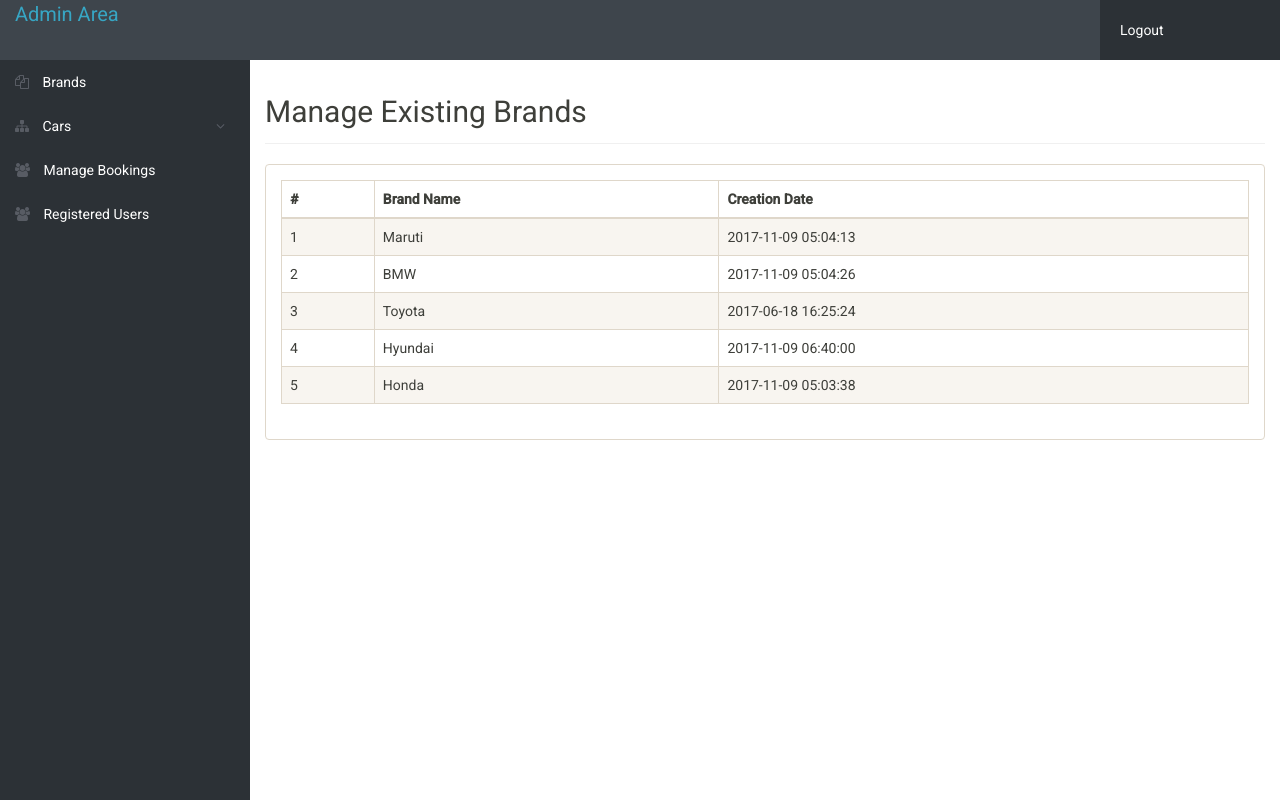
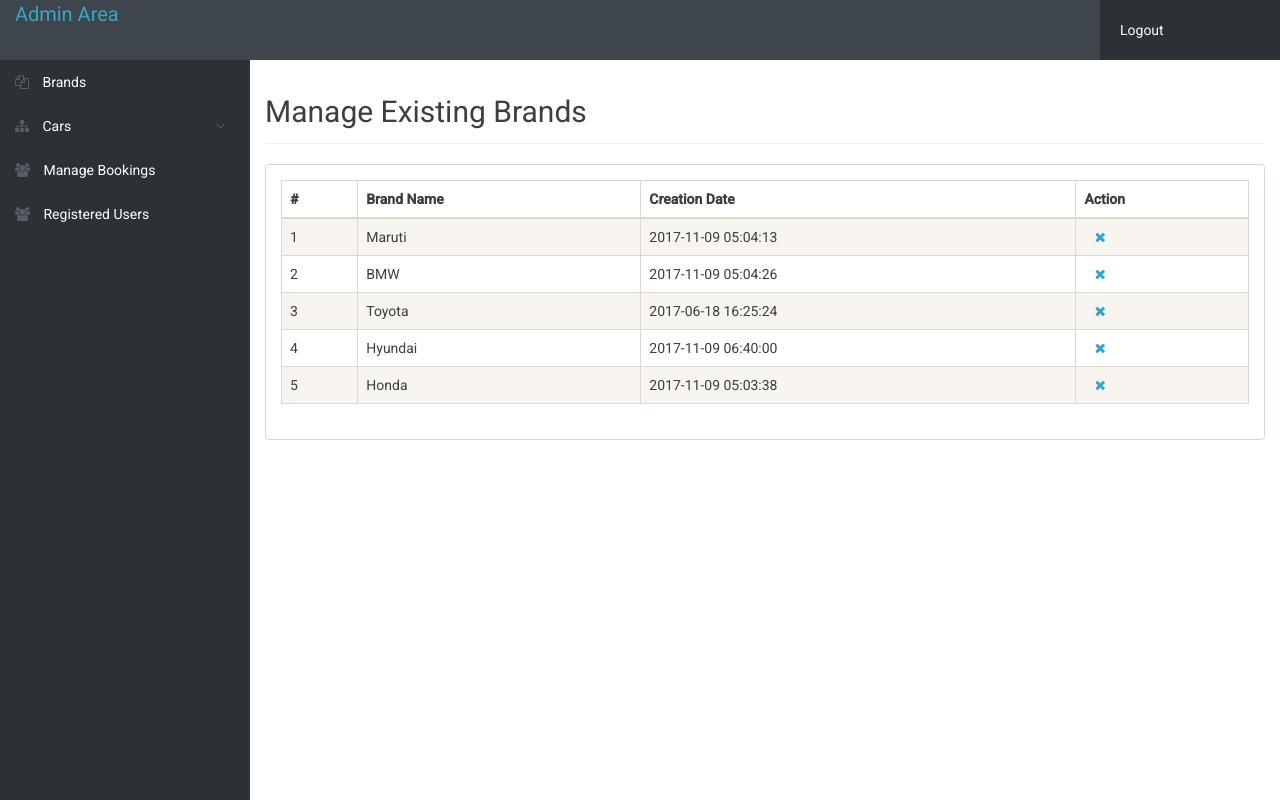
Before and after one commit to bapspatil/CarRentalPortal, a PHP site: page /admin/manage-brands.php in a window 1280 px wide. Run offline with PHP 8.4, Linux system fonts and the light colour scheme; a user stored in the database is signed in; data comes from the database, SQL or seed files in the repository; data that the repository does not hold is empty.

Commit message:
Added delete brands option

```diff
--- a/carrental/admin/manage-brands.php
+++ b/carrental/admin/manage-brands.php
@@ -96,6 +96,7 @@
 										<th>#</th>
 										<th>Brand Name</th>
 										<th>Creation Date</th>
+										<th>Action</th>
 										</tr>
 									</thead>
 									<tbody>
@@ -113,6 +114,8 @@
 											<td><?php echo htmlentities($cnt);?></td>
 											<td><?php echo htmlentities($result->BrandName);?></td>
 											<td><?php echo htmlentities($result->CreationDate);?></td>
+											<td>&nbsp;&nbsp;
+<a href="manage-brands.php?del=<?php echo $result->id;?>" onclick="return confirm('Do you want to delete');"><i class="fa fa-close"></i></a></td>
 										</tr>
 										<?php $cnt=$cnt+1; }} ?>
 
```
